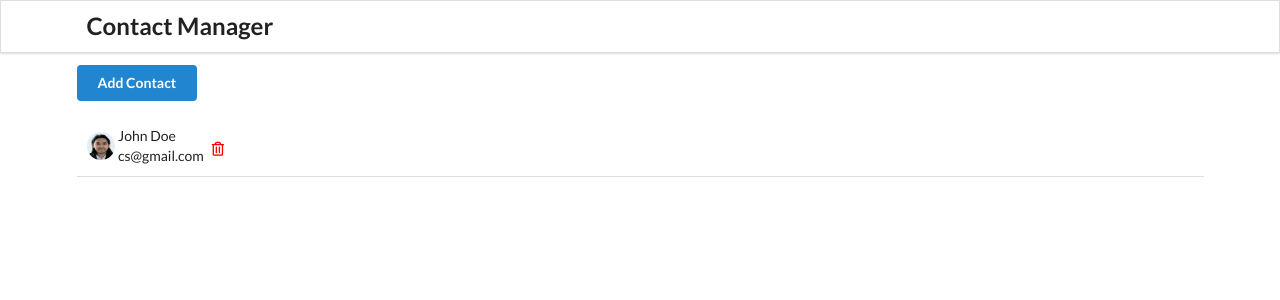
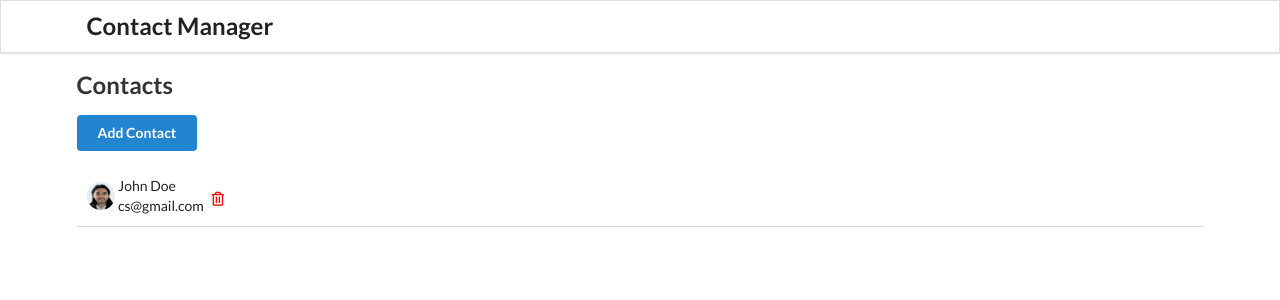
Before and after one commit to jabrij93/reactbasics, a React (Create React App) app: page / in a window 1280 px wide. Shown: the top 300 px of the page. Built offline with nearby package versions, Linux system fonts and the light colour scheme.

Commit message:
fix 'contacts' wording. it is now visible

```diff
--- a/src/App.js
+++ b/src/App.js
@@ -43,12 +43,12 @@ function App() {
   }, [contacts]);
 
   return (
-    <div className='ui container' style={{ margin: '20px', position: 'relative' }}>
+    <div className='ui container' style={{ margin: '70px 20px 20px', position: 'relative' }}>
       <Router>
         <Header />
         <Switch>
+          <Route path="/" exact component={ContactList} />
           <Route path="/add" component={AddContact} />
-          <Route path="/" component={ContactList} />
         </Switch>
         {/* <AddContact addContactHandler={addContactHandler} />
         <ContactList contacts={contacts} getContactId={removeContactHandler} /> */}
```
